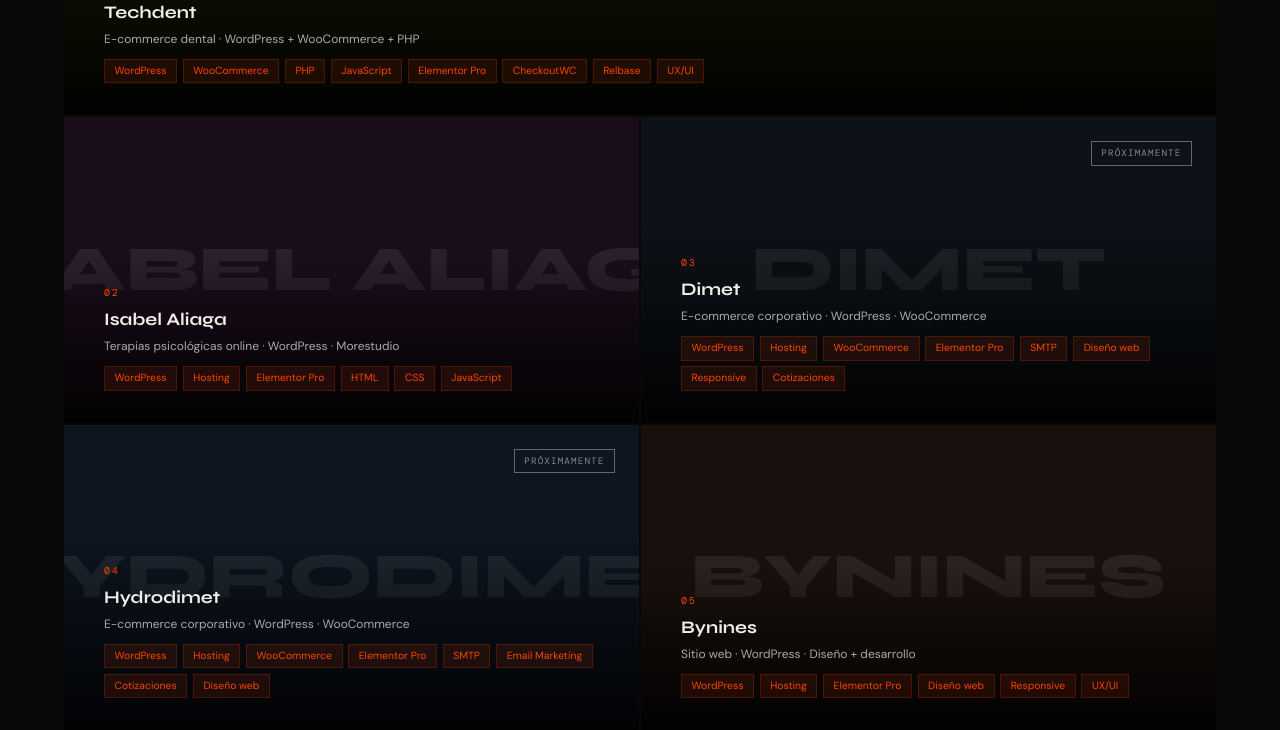
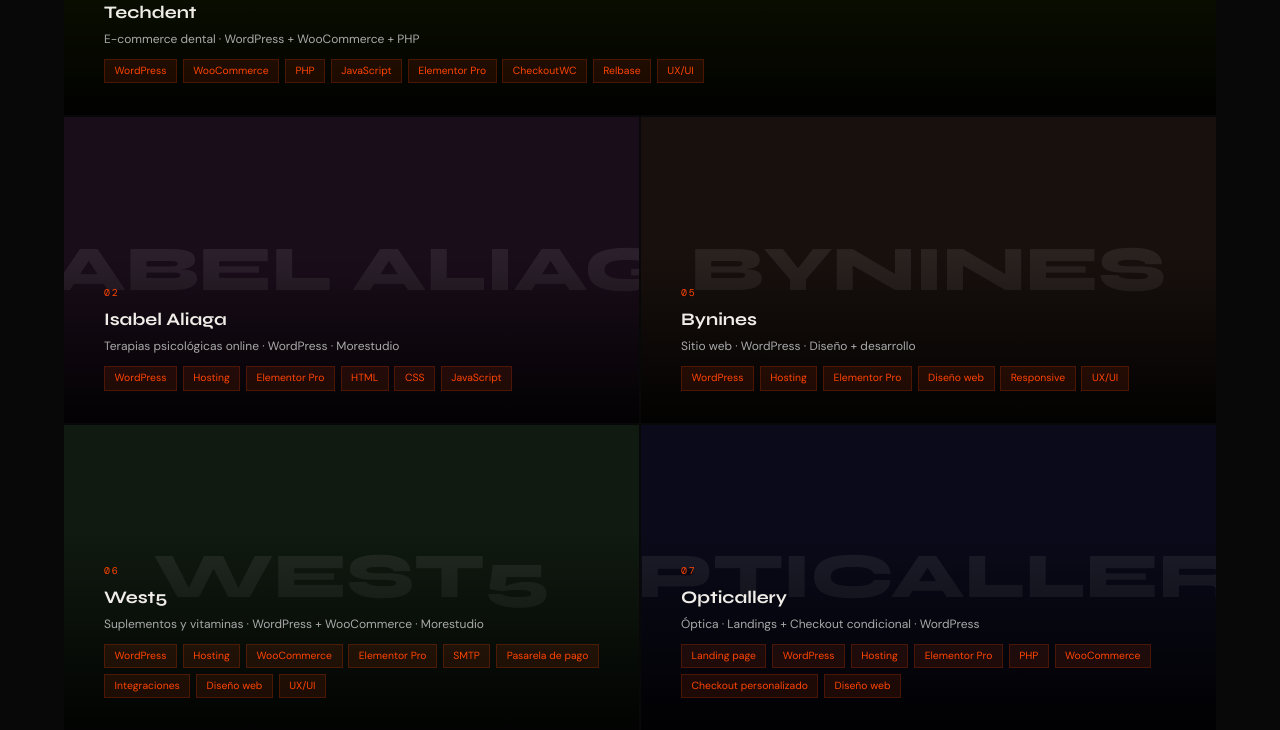
Before and after one commit to AnglieParedes/anglieparedes.github.io, a React (Vite) app: page /portafolio in a window 1280 px wide. Shown: the part 815-1545 px from the top of the page. Built offline with nearby package versions, Linux system fonts and the light colour scheme.

Commit message:
Ordena próximamente al final del listado

```diff
--- a/src/components/Projects.jsx
+++ b/src/components/Projects.jsx
@@ -252,7 +252,9 @@
   const [desktopFullscreen, setDesktopFullscreen] = useState(false)
   const [galleryFullscreen, setGalleryFullscreen] = useState(null)
 
-  const filtered = active === 'Todos' ? projects : projects.filter(p => p.cat === active || p.cat2 === active || p.cat3 === active)
+  const filtered = (active === 'Todos' ? projects : projects.filter(p => p.cat === active || p.cat2 === active || p.cat3 === active))
+    .slice()
+    .sort((a, b) => (a.wip ? 1 : 0) - (b.wip ? 1 : 0))
 
   const closeModal = () => {
     setModal(null)
```
